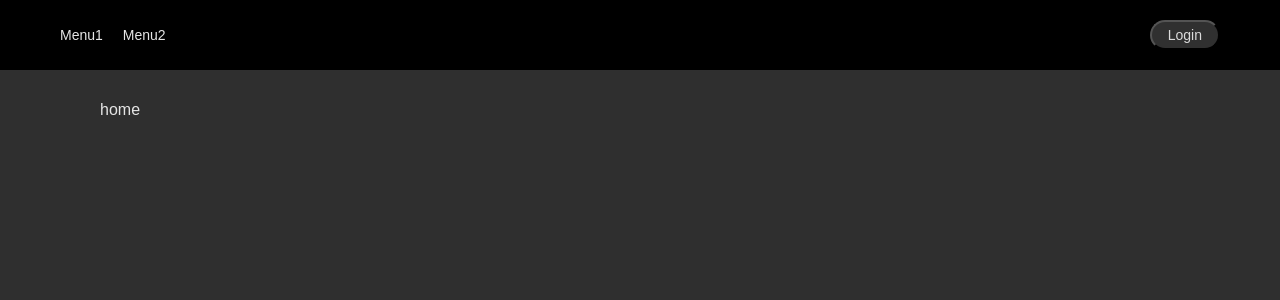
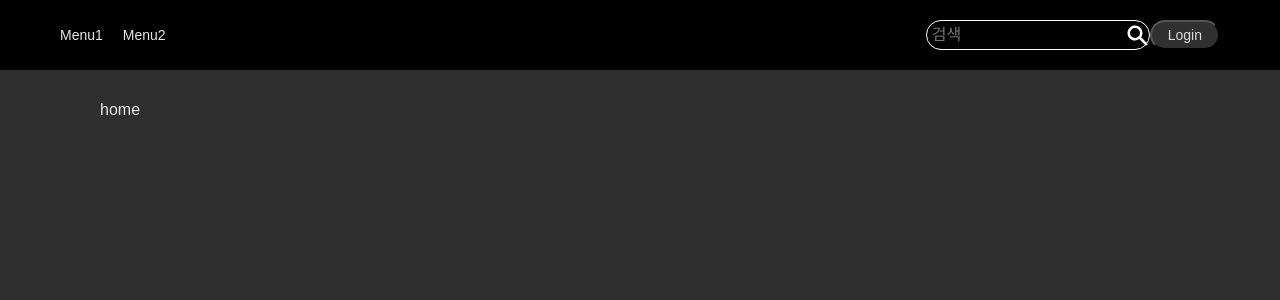
Before and after one commit to hyemimi/black-rabbit, a Next.js app: page / in a window 1280 px wide. Shown: the top 300 px of the page. Built offline with nearby package versions, Linux system fonts and the light colour scheme.

Commit message:
search bar component 생성

```diff
--- /dev/null
+++ b/components/common/Searchbar.tsx
@@ -0,0 +1,53 @@
+import styled from "styled-components";
+import { useForm } from "react-hook-form";
+interface IForm {
+  keyword: string;
+}
+export default function Searchbar() {
+  const { register, handleSubmit } = useForm<IForm>();
+  const onvalid = (data: IForm) => {
+    console.log(data);
+  };
+  return (
+    <Search onSubmit={handleSubmit(onvalid)}>
+      <svg
+        fill="currentColor"
+        viewBox="0 0 20 20"
+        xmlns="http://www.w3.org/2000/svg"
+      >
+        <path
+          fillRule="evenodd"
+          d="M8 4a4 4 0 100 8 4 4 0 000-8zM2 8a6 6 0 1110.89 3.476l4.817 4.817a1 1 0 01-1.414 1.414l-4.816-4.816A6 6 0 012 8z"
+          clipRule="evenodd"
+        ></path>
+      </svg>
+      <Input
+        {...register("keyword", { required: true, minLength: 2 })}
+        placeholder="검색"
+      ></Input>
+    </Search>
+  );
+}
+
+const Search = styled.form`
+  color: white;
+  display: flex;
+  align-items: center;
+  position: relative;
+  svg {
+    height: 25px;
+  }
+`;
+
+const Input = styled.input`
+  position: absolute;
+  left: 0x;
+  right: 0px;
+  padding: 5px 10px;
+  padding-left: 5px;
+  color: white;
+  font-size: 16px;
+  background-color: transparent;
+  border-radius: 15px;
+  border: 1px solid ${(props) => props.theme.white.lighter};
+`;
--- a/layout/Header.tsx
+++ b/layout/Header.tsx
@@ -2,6 +2,7 @@ import styled from "styled-components";
 import { motion, useScroll, useAnimation } from "framer-motion";
 import { useEffect, useState } from "react";
 import { useRouter } from "next/router";
+import Searchbar from "@/components/common/Searchbar";
 
 function Header() {
   const navAnimation = useAnimation();
@@ -40,6 +41,7 @@ function Header() {
           </Items>
         </Col>
         <Col>
+          <Searchbar></Searchbar>
           <Button onClick={() => router.push("/login")}>Login</Button>
         </Col>
       </Nav>
```
